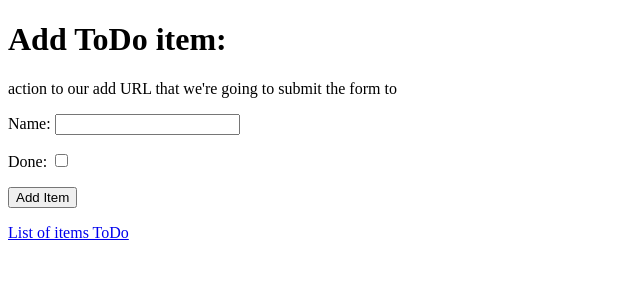
After one commit to roeszler/hello-django, a Django app: page /add in a window 1280 px wide. The commit adds this page. Shown: the top 300 px of the page, without its empty margins (0-640 px from the left). Run offline with Django 3.2, Linux system fonts and the light colour scheme.

Commit message:
code and styling add_item.htm

```diff
--- a/django_todo/urls.py
+++ b/django_todo/urls.py
@@ -16,11 +16,12 @@ Including another URLconf
 from django.contrib import admin
 from django.urls import path
 # from todo.views import say_hello
-from todo.views import get_todo_list
+from todo.views import get_todo_list, add_item
 
 
 urlpatterns = [
     path('admin/', admin.site.urls),
     # path('hello/', say_hello, name='hello')
-    path('', get_todo_list, name='get_todo_list')
+    path('', get_todo_list, name='get_todo_list'),
+    path('add', add_item, name='add')
 ]
--- /dev/null
+++ b/todo/templates/todo/add_item.html
@@ -0,0 +1,33 @@
+<!DOCTYPE html>
+<html lang="en">
+<head>
+    <meta charset="UTF-8">
+    <meta http-equiv="X-UA-Compatible" content="IE=edge">
+    <meta name="viewport" content="width=device-width, initial-scale=1.0">
+    <title>To Do List | A Django Full Stack Framework Walkthrough</title>
+</head>
+<body>
+    <h1>Add ToDo item:</h1>
+    action to our add URL that we're going to submit the form to
+    <form action="add" method="POST">
+        <div>
+            <p>
+                <label for="id_name">Name: </label>
+                <input type="text" id="id_name" name="item_name" />
+            </p>
+        </div>
+        <div>
+            <p>
+                <label for="id_done">Done: </label>
+                <input type="checkbox" id="id_done" name="item_done" />
+            </p>
+        </div>
+        <div>
+            <p>
+                <button type="submit">Add Item</button>
+            </p>
+        </div>
+    </form>
+    <a href="../">List of items ToDo</a>
+</body>
+</html>
--- a/todo/views.py
+++ b/todo/views.py
@@ -25,3 +25,10 @@ def get_todo_list(request):
         'items': items
     }
     return render(request, "todo/todo_list.html", context)
+
+
+def add_item(request):
+    """
+    Define add_item.html page
+    """
+    return render(request, "todo/add_item.html")
```
Also changed, not shown: todo/templates/todo/todo_list.html (+7 -4 lines).
